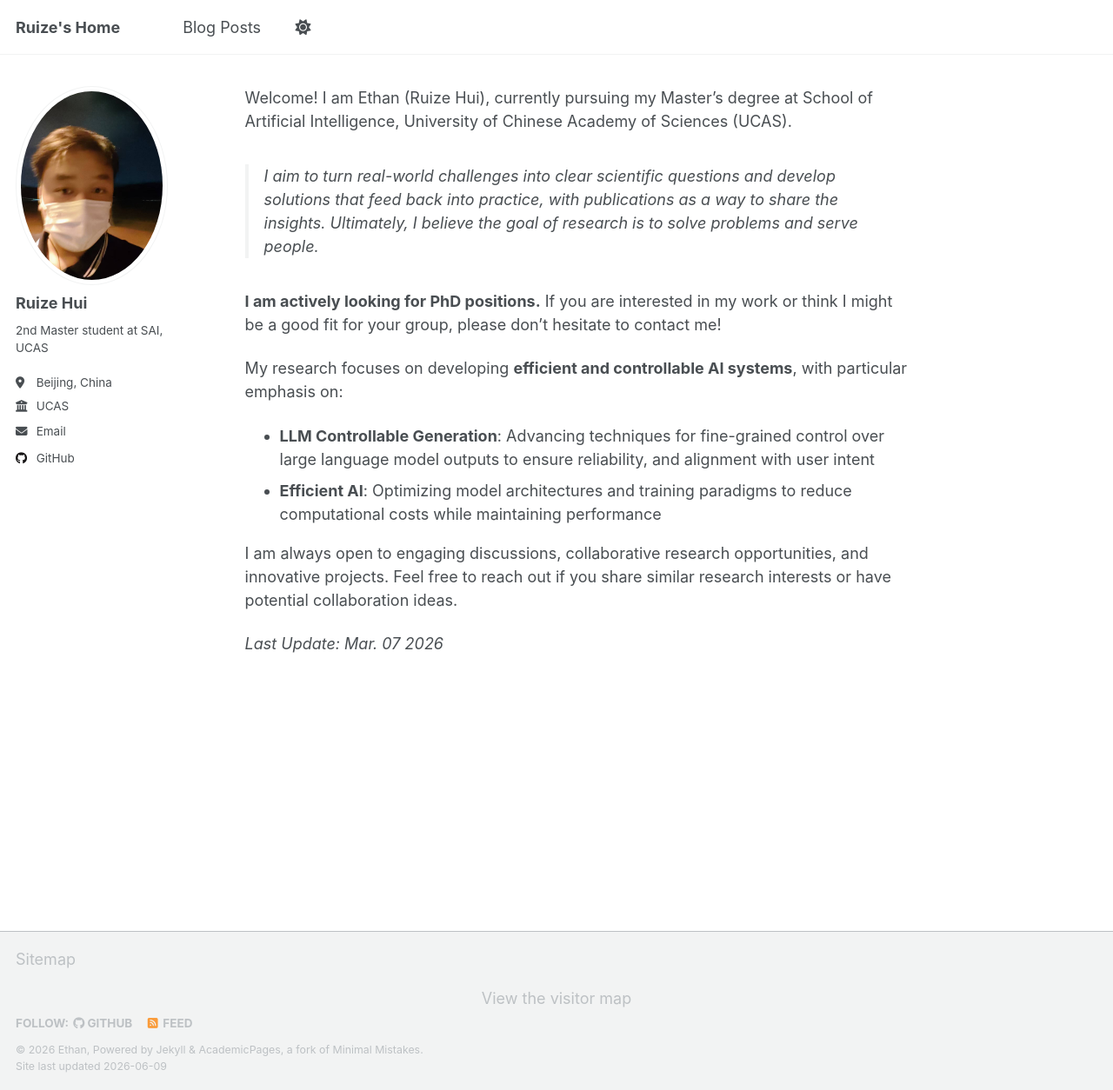
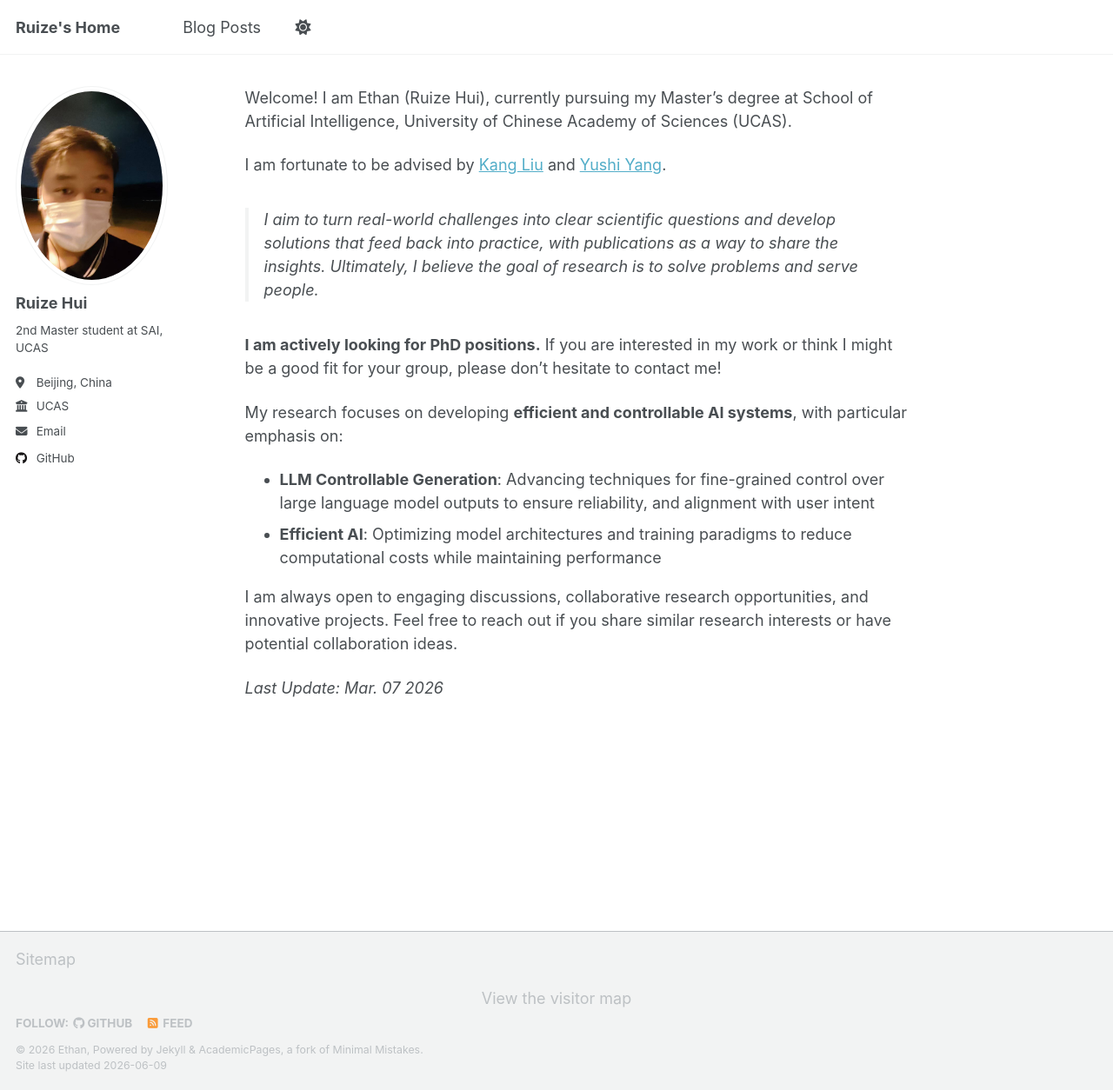
Before and after one commit to horizon0320/horizon0320.github.io, a Jekyll site: the page built from index.md, in a window 1280 px wide and 1254 px high. Shown: the whole window at 87% size. Built offline with Jekyll 4.4.1, drawn with Linux system fonts in a browser that asks for light colours; a script that is not in the unit is left out.

Commit message:
Add advisor links to homepage

```diff
--- a/index.md
+++ b/index.md
@@ -4,6 +4,8 @@ author_profile: true
 ---
 
 Welcome! I am Ethan (Ruize Hui), currently pursuing my Master's degree at School of Artificial Intelligence, University of Chinese Academy of Sciences (UCAS).
+
+I am fortunate to be advised by [Kang Liu](https://scholar.google.com/citations?user=DtZCfl0AAAAJ&hl=en) and [Yushi Yang](https://scholar.google.com/citations?hl=en&user=50HqUWQAAAAJ&view_op=list_works&sortby=pubdate).
 
 > I aim to turn real-world challenges into clear scientific questions and develop solutions that feed back into practice, with publications as a way to share the insights. Ultimately, I believe the goal of research is to solve problems and serve people.
 
```
